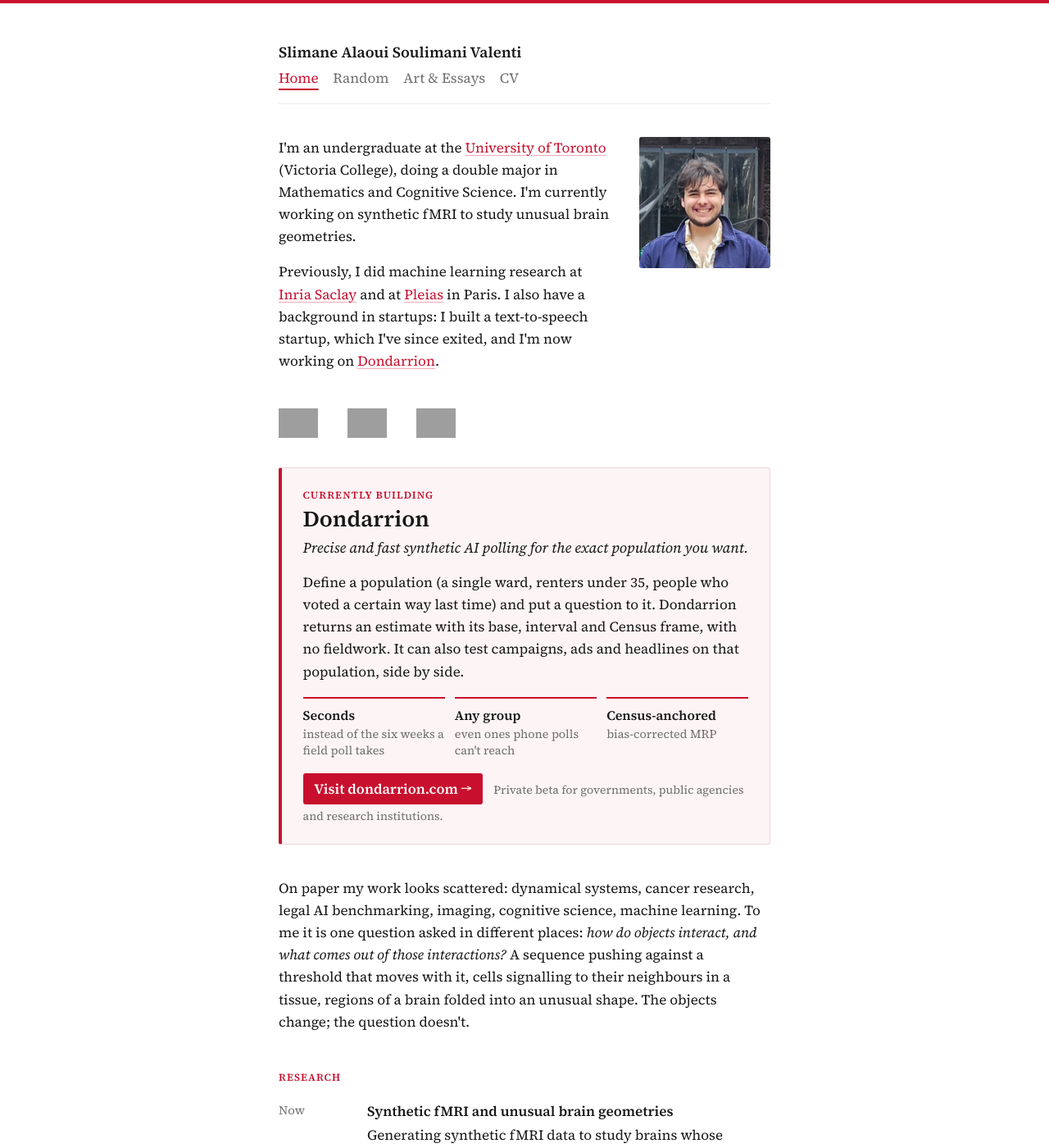
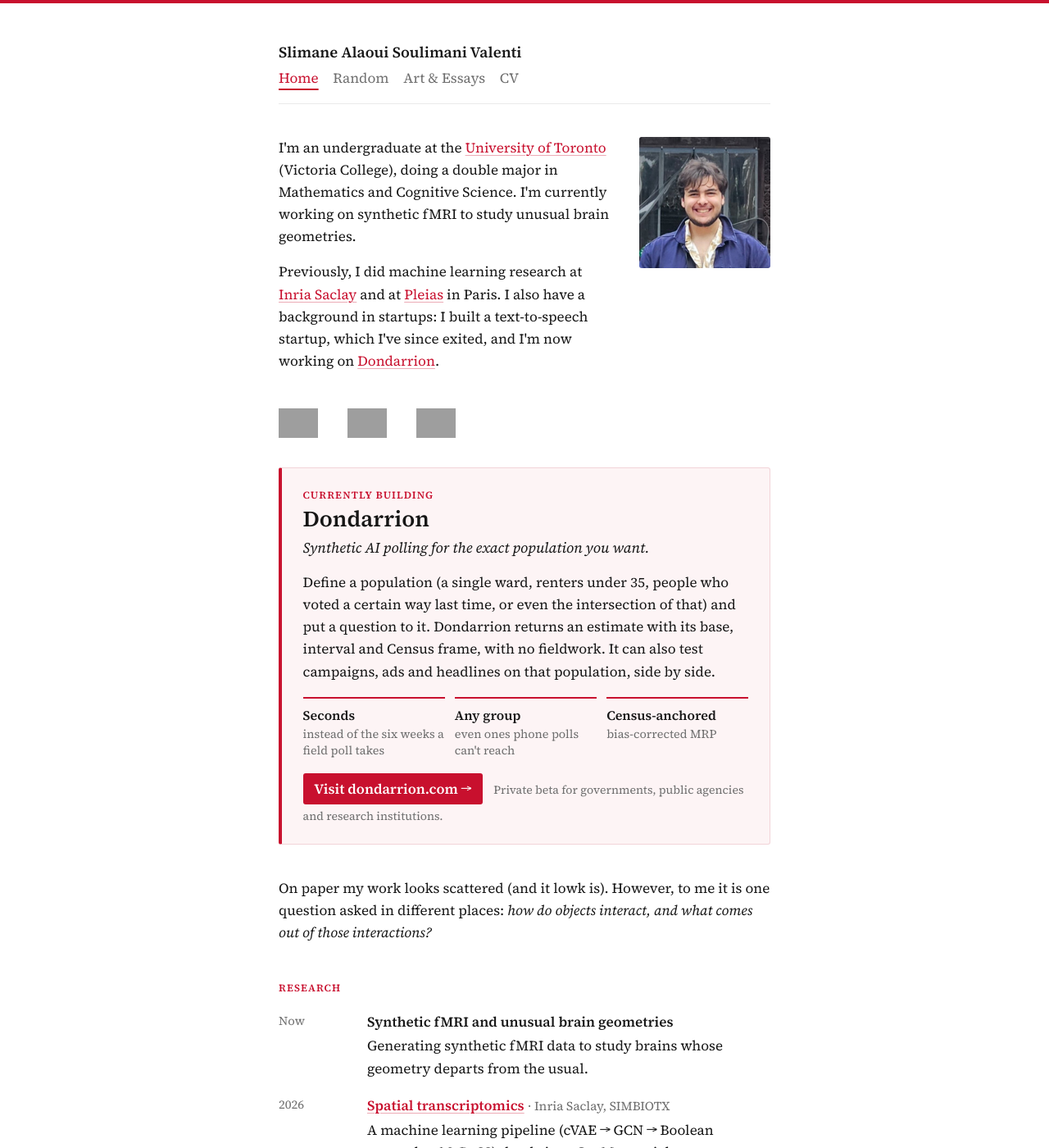
Before and after one commit to SlimaneAsv/slimaneasv.github.io, a Jekyll site: the page built from index.html, in a window 1280 px wide and 1400 px high. Shown: the whole window at 82% size. Built offline with Jekyll 4.4.1, drawn with Linux system fonts in a browser that asks for light colours; grey boxes are pictures that could not be loaded.

Commit message:
Update index.html

```diff
--- a/index.html
+++ b/index.html
@@ -21,8 +21,8 @@ title: Home
 <section class="feature" aria-labelledby="dondarrion">
   <p class="feature-label">Currently building</p>
   <h2 class="feature-title" id="dondarrion"><a href="https://dondarrion.com">Dondarrion</a></h2>
-  <p class="feature-tagline">Precise and fast synthetic AI polling for the exact population you want.</p>
-  <p>Define a population (a single ward, renters under 35, people who voted a certain way last time) and put a question to it. Dondarrion returns an estimate with its base, interval and Census frame, with no fieldwork. It can also test campaigns, ads and headlines on that population, side by side.</p>
+  <p class="feature-tagline">Synthetic AI polling for the exact population you want.</p>
+  <p>Define a population (a single ward, renters under 35, people who voted a certain way last time, or even the intersection of that) and put a question to it. Dondarrion returns an estimate with its base, interval and Census frame, with no fieldwork. It can also test campaigns, ads and headlines on that population, side by side.</p>
   <ul class="feature-facts">
     <li><strong>Seconds</strong> instead of the six weeks a field poll takes</li>
     <li><strong>Any group</strong> even ones phone polls can't reach</li>
@@ -31,7 +31,9 @@ title: Home
   <p class="feature-cta"><a href="https://dondarrion.com">Visit dondarrion.com&nbsp;→</a> <span class="meta">Private beta for governments, public agencies and research institutions.</span></p>
 </section>
 
-<p>On paper my work looks scattered: dynamical systems, cancer research, legal AI benchmarking, imaging, cognitive science, machine learning. To me it is one question asked in different places: <em>how do objects interact, and what comes out of those interactions?</em> A sequence pushing against a threshold that moves with it, cells signalling to their neighbours in a tissue, regions of a brain folded into an unusual shape. The objects change; the question doesn't.</p>
+<p>On paper my work looks scattered (and it lowk is).
+
+However, to me it is one question asked in different places: <em>how do objects interact, and what comes out of those interactions?</em>
 
 <h2>Research</h2>
 <ul class="entries">
```
